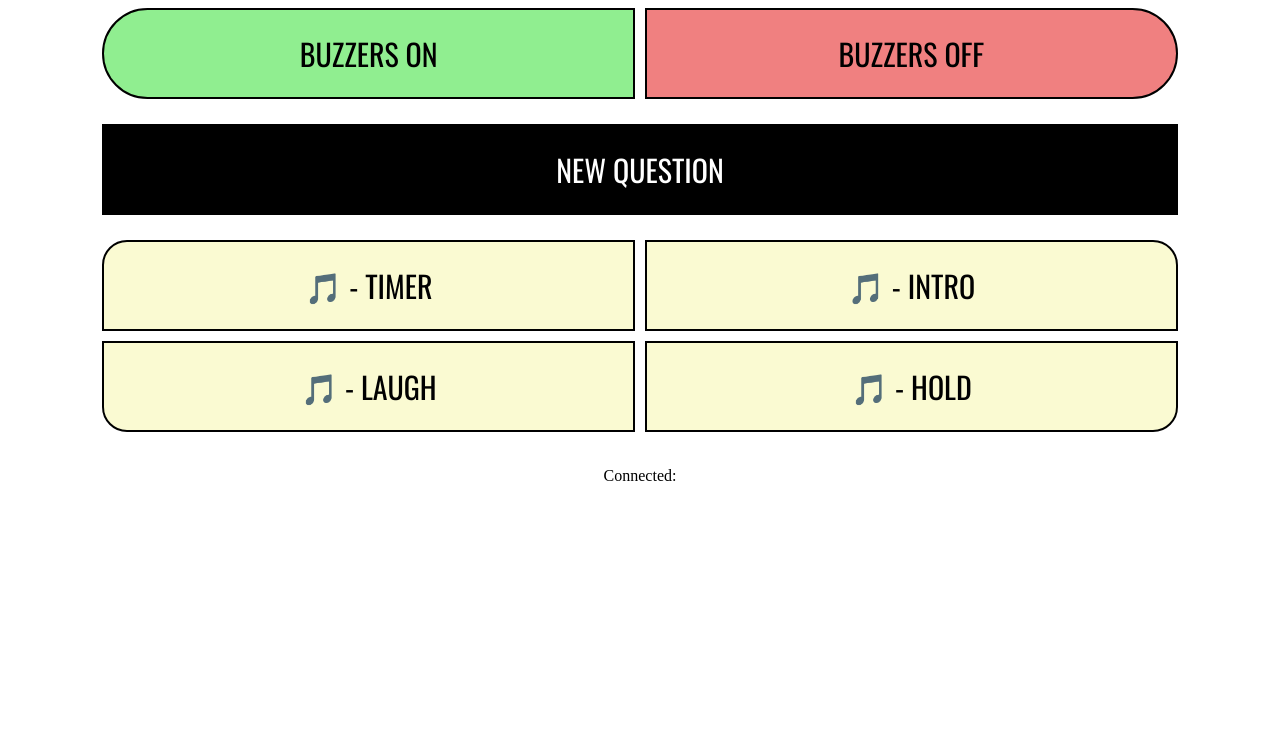
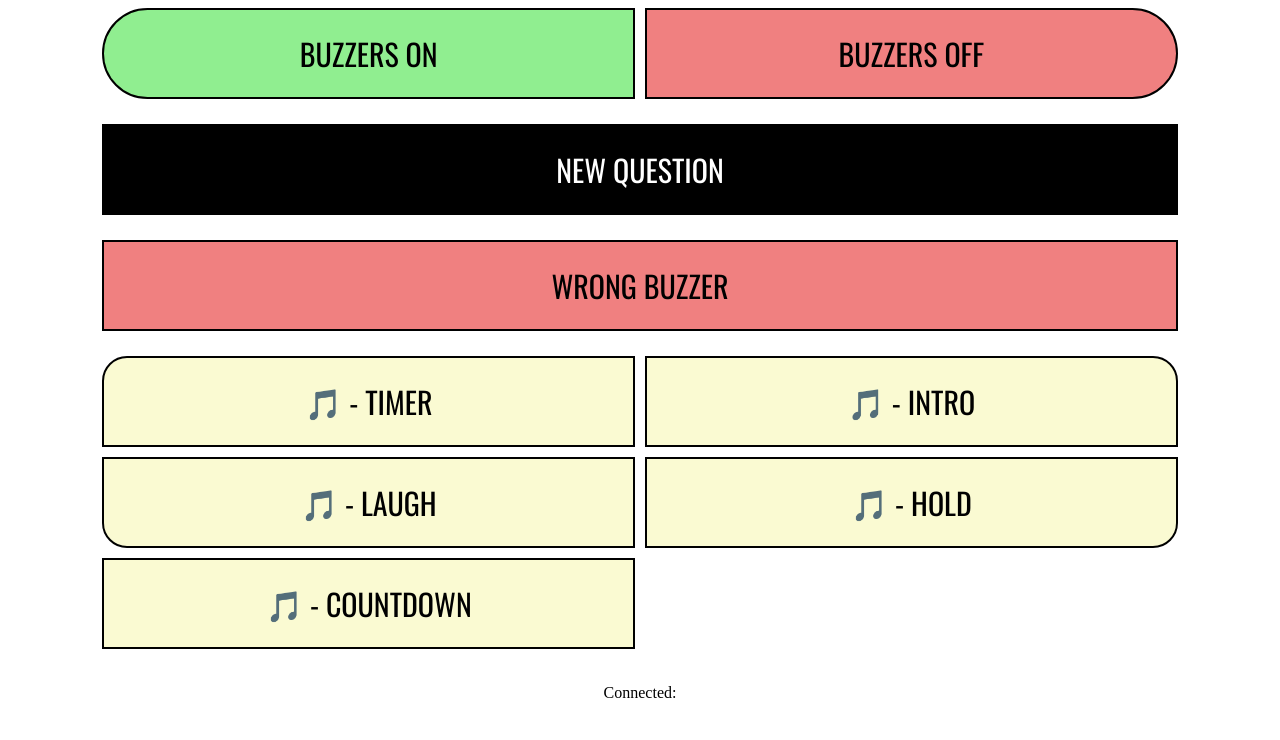
Before and after one commit to kozeygit/trivia-app, a Flask app: page /controller/ in a window 1280 px wide. Shown: the part 918-1658 px from the top of the page. Before the commit the page ends 1399 px from the top, so only its background shows below. Run offline with Flask 3, Linux system fonts and the light colour scheme; some libraries are stand-ins or nearby versions.

Commit message:
added buzz whenever button

```diff
--- a/app.py
+++ b/app.py
@@ -289,6 +289,11 @@ def handle_controller_set_buzzer_state(state):
         socketio.emit("presenter_close_buzzer_modal")
     handle_get_buzzer_state()
 
+@socketio.on("buzz_whenever")
+def handle_buzz_whenever():
+    socketio.emit("presenter_buzz_whenever")
+    handle_play_sound("wrong_answer")
+
 
 # ~~~~~~~~~~~~~~~~~~~~~~~~~~~~~~~~~~~~~~~~~~~~~~~~~~~~~~~~~~~~~~~~~~~~~~~~~~~~~~~~~~~~~~~~~~~#
 
@@ -326,6 +331,10 @@ store on server:
     Total Points for Round
 
 
+TO DO:
+
+Add buzzer that can activate whenever
+Visible timer
 
 
 
--- a/static/css/controller_style.css
+++ b/static/css/controller_style.css
@@ -123,6 +123,16 @@ h1 {
   background-color: lightcoral;
 }
 
+.buzz-whenever {
+  margin-top: 25px;
+  width: 100%;
+  display: grid;
+  place-items: center;
+  border: black solid 2px;
+  overflow: hidden;
+  background-color: lightcoral;
+}
+
 .wrong-answer-btn {
   background-color: lightcoral;
 }
--- a/templates/controller.html
+++ b/templates/controller.html
@@ -149,6 +149,9 @@
         <button class="new_question-btn" onclick="new_question()" type="button">
           <p>New Question</p>
         </button>
+        <button class="buzz-whenever" onclick="buzz_whenever()" type="button">
+          <p>WRONG BUZZER</p>
+        </button>
         <div class="sound-btns">
           <button class="sound-btn" onclick="play_sound('timer')" type="button">
             <p>Timer</p>
@@ -161,6 +164,9 @@
           </button>
           <button class="sound-btn" onclick="play_sound('hold')" type="button">
             <p>Hold</p>
+          </button>
+          <button class="sound-btn" onclick="play_sound('countdown')" type="button">
+            <p>Countdown</p>
           </button>
         </div>
         <div id="connection-status"></div>
@@ -283,6 +289,10 @@
         question_json.answer5.points;
     });
 
+    function buzz_whenever() {
+      socket.emit("buzz_whenever")
+    }
+
     function activate_buzzers() {
       socket.emit("controller_set_buzzer_state", true);
       const buzz = document.getElementById("buzzer-active");
```
Also changed, not shown: templates/presenter.html (+16 -0 lines), 1 other file.
